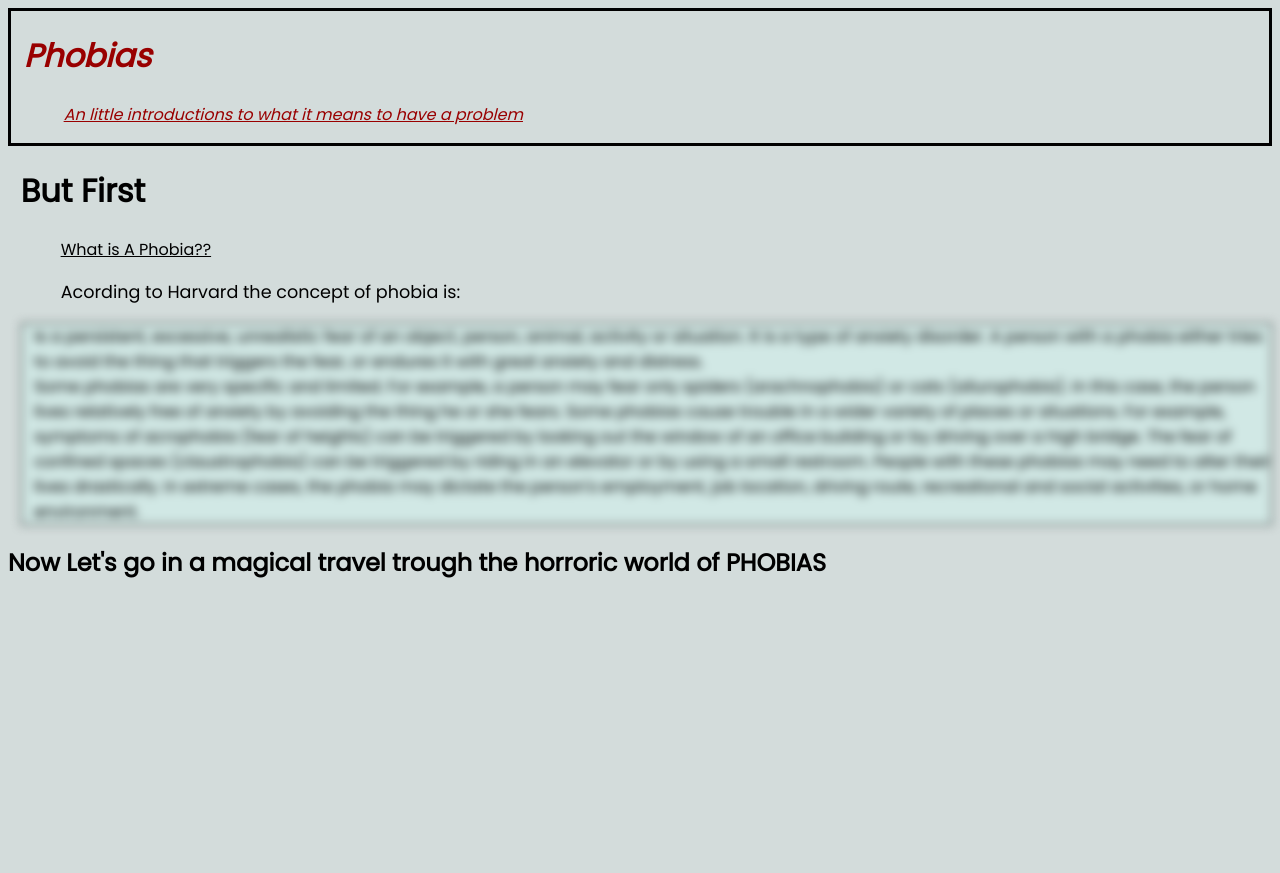
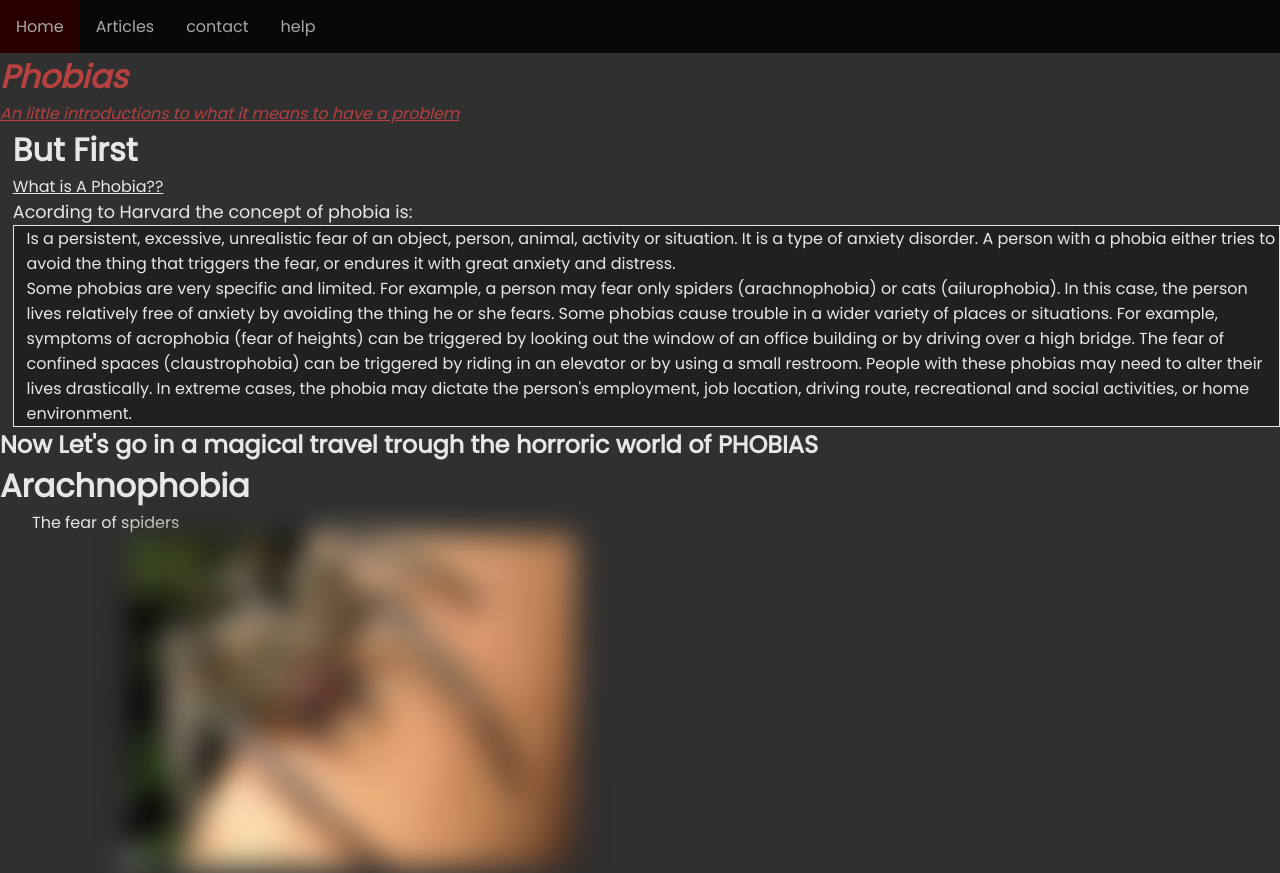
Before and after one commit to N0-N4M3-B0Y/Phobia-HTML-, a plain HTML site: page Phobias/index.html in a window 1280 px wide. Before the commit the page ends 800 px from the top, so only its background shows below. Drawn offline with Linux system fonts and the light colour scheme.

Commit message:
Add files via upload

```diff
--- a/Phobias/index.html
+++ b/Phobias/index.html
@@ -14,17 +14,26 @@
     </head>
     <body>
 
+    <div class="navBar">
+        <ul>
+            <li><a href="index.html">Home</a></li>
+            <li><a href="list.asp">Articles</a></li>
+            <li><a href="contact.asp">contact</a></li>
+            <li><a href="about.asp">help</a></li>
+          </ul>
+    </div>
+
         <div class="title">
             <h1>Phobias</h1>
-            <ul id="subtitle">An little introductions to what it means to have a problem</ul>
+            <p id="subtitle">An little introductions to what it means to have a problem</p>
 
         </div>
         <div class="aboutPhobias">
             <h1>But First</h1>
 
-            <ul class="whatIsAPhobia">What is A Phobia??</ul>
-            <ul class="accordingToHarvard">Acording to Harvard the concept of phobia is:</ul>
-            <p class="phobiasText1">
+            <p class="whatIsAPhobia">What is A Phobia??</p>
+            <p class="accordingToHarvard">Acording to Harvard the concept of phobia is:</p>
+                <p class="phobiasText1">
                 Is a persistent, excessive, unrealistic fear of an object, person, animal, activity or situation. It is a type of anxiety disorder.
                 A person with a phobia either tries to avoid the thing that triggers the fear, or endures it with great anxiety and distress.<br>
                 Some phobias are very specific and limited. For example, a person may fear only spiders (arachnophobia) or cats (ailurophobia).
@@ -32,11 +41,22 @@
                 Some phobias cause trouble in a wider variety of places or situations.
                 For example, symptoms of acrophobia (fear of heights) can be triggered by looking out the window of an office building or by driving over a high bridge.
                 The fear of confined spaces (claustrophobia) can be triggered by riding in an elevator or by using a small restroom. People with these phobias may need to alter their lives drastically.
-                In extreme cases, the phobia may dictate the person's employment, job location, driving route, recreational and social activities, or home environment. </p>
+                In extreme cases, the phobia may dictate the person's employment, job location, driving route, recreational and social activities, or home environment.
+                </p>
         </div>
         <h2 class="welcomeText">
             Now Let's go in a magical travel trough the horroric world of PHOBIAS
         </h2>
+
+        <div class="arachnophobia">
+            <h1>
+                Arachnophobia
+            </h1>
+            <p id="arachnophobiaSubtitle">The fear of spiders</p>
+            <spoiler>
+                <img id="spiderPic1" src="data/img/Spider.png" alt="Spider">
+            </spoiler>
+        </div>
 
 
 
--- a/Phobias/style.css
+++ b/Phobias/style.css
@@ -1,14 +1,43 @@
+* {
+    margin: 0;
+    padding: 0;
+}
+
 body{
-    background-color: #D3DCDB;
+    background-color: #303030;
+    color: #e7e7e7;
 }
+ul {
+    list-style-type: none;
+    margin: 0;
+    padding: 0;
+    overflow: hidden;
+    background-color: rgb(8, 8, 8);
+    width: 100%;
+  }
+
+  li {
+    float: left;
+  }
+
+  li a {
+    display: block;
+    color: rgb(167, 167, 167);
+    font-family: 'poppins', sans-serif;
+    text-align: center;
+    padding: 14px 16px;
+    text-decoration: none;
+  }
+
+  /* Change the link color to #111 (black) on hover */
+  li a:hover {
+    background-color: rgb(41, 0, 0);
+  }
 .title{
 
     font-family: 'Poppins', sans-serif;
     font-style: italic;
-    color: #990000;
-    border-style: solid;
-    border-color: black;
-    padding-left: 1%;
+    color: #b64141;
 }
 
 #subtitle{
@@ -26,14 +55,9 @@ body{
 .phobiasText1{
     text-align: left;
     padding-left: 1%;
-    background-color: #d1e8e5;
+    background-color: #202020;
     border-style: solid;
     border-width: 1px;
-    -webkit-filter: blur(5px);
-    -moz-filter: blur(5px);
-    -o-filter: blur(5px);
-     -ms-filter: blur(5px);
-     filter: blur(5px);
 
 }
 .accordingToHarvard{
@@ -43,3 +67,42 @@ body{
 .welcomeText{
     font-family: 'Poppins', sans-serif;
 }
+
+.arachnophobia{
+
+    font-family: 'Poppins', sans-serif;
+
+}
+
+#ArachnophobiaSubtitle{
+    align-content: center;
+}
+
+#spiderPic1{
+    padding-left: 10%;
+    height: 25%;
+    width: 35%;
+}
+#arachnophobiaSubtitle{
+
+padding-left: 2.5%;
+
+}
+
+
+spoiler{
+    -webkit-filter: blur(15px);
+    -moz-filter: blur(15px);
+    -o-filter: blur(15px);
+     -ms-filter: blur(15px);
+     filter: blur(15px);
+}
+spoiler:active {
+
+
+    -webkit-filter: blur(0px);
+    -moz-filter: blur(0px);
+    -o-filter: blur(0px);
+     -ms-filter: blur(0px);
+     filter: blur(0px);
+}
```
Also changed, not shown: Phobias/data/img/Spider.png (added).
